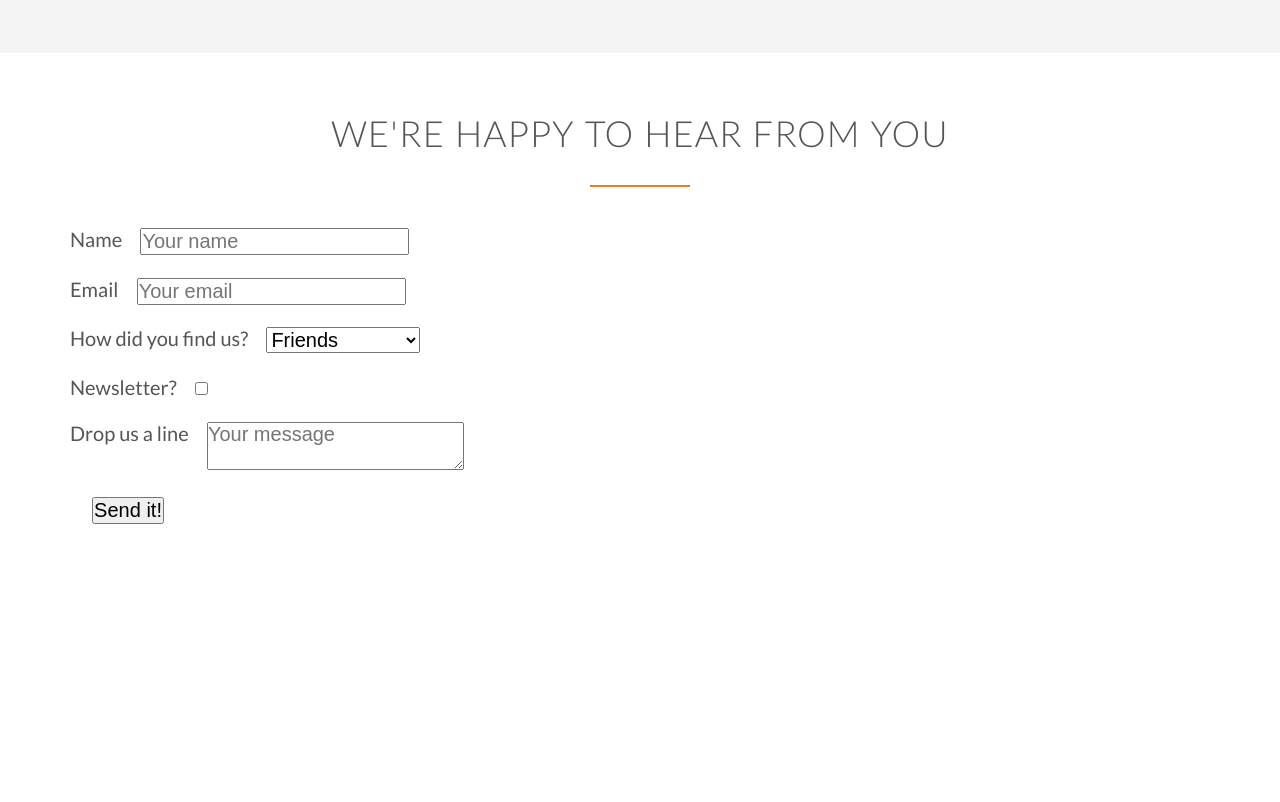
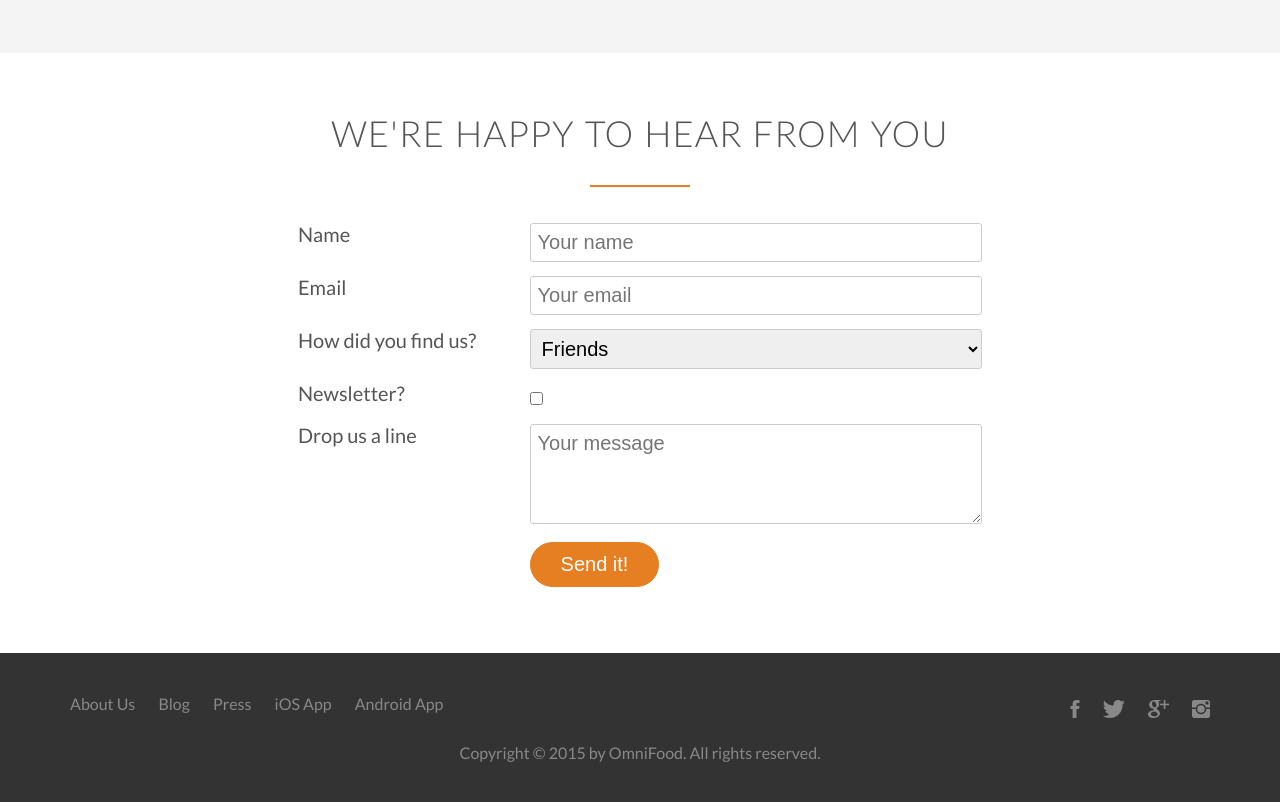
Before and after one commit to HymanZHAN/Omnifood, a plain HTML site: page index.html in a window 1280 px wide. Shown: the part 4342-5144 px from the top of the page. Before the commit the page ends 4937 px from the top, so only its background shows below. Drawn offline with Linux system fonts and the light colour scheme; files whose address does not match are found by name.

Commit message:
EOD: Finished section form and footer. Whole static page completed.

```diff
--- a/index.html
+++ b/index.html
@@ -317,28 +317,28 @@
                 <h2>We're happy to hear from you</h2>
             </div>
             <div class="row">
-                <form action="#" method="post" class="contact-from">
+                <form action="#" method="post" class="contact-form">
                     <div class="row">
-                        <div class="col">
+                        <div class="col span-1-of-3">
                             <label for="name">Name</label>
                         </div>
-                        <div class="col">
+                        <div class="col span-2-of-3">
                             <input type="text" name="name" id="name" placeholder="Your name" required>
                         </div>
                     </div>
                     <div class="row">
-                        <div class="col">
+                        <div class="col span-1-of-3">
                             <label for="email">Email</label>
                         </div>
-                        <div class="col">
+                        <div class="col span-2-of-3">
                             <input type="email" name="email" id="email" placeholder="Your email" required>
                         </div>
                     </div>
                     <div class="row">
-                        <div class="col">
+                        <div class="col span-1-of-3">
                             <label for="find-us">How did you find us?</label>
                         </div>
-                        <div class="col">
+                        <div class="col span-2-of-3">
                             <select name="find-us" id="find-us">
                                 <option value="friends">Friends</option>
                                 <option value="search">Search Engine</option>
@@ -348,31 +348,58 @@
                         </div>
                     </div>
                     <div class="row">
-                        <div class="col">
+                        <div class="col span-1-of-3">
                             <label for="">Newsletter?</label>
                         </div>
-                        <div class="col">
+                        <div class="col span-2-of-3">
                             <input type="checkbox" name="newsletter" id="newsletter">
                         </div>
                     </div>
                     <div class="row">
-                        <div class="col">
+                        <div class="col span-1-of-3">
                             <label>Drop us a line</label>
                         </div>
-                        <div class="col">
+                        <div class="col span-2-of-3">
                             <textarea name="message" id="message" placeholder="Your message"></textarea>
                         </div>
                     </div>
                     <div class="row">
-                        <div class="col">
+                        <div class="col span-1-of-3">
                             <label>&nbsp;</label>
                         </div>
-                        <div class="col">
+                        <div class="col span-2-of-3">
                             <input type="submit" value="Send it!">
                         </div>
                     </div>
                 </form>
             </div>
         </section>
+
+        <footer>
+            <div class="row">
+                <div class="col span-1-of-2">
+                    <ul class="footer-nav">
+                        <li><a href="#">About Us</a></li>
+                        <li><a href="">Blog</a></li>
+                        <li><a href="">Press</a></li>
+                        <li><a href="">iOS App</a></li>
+                        <li><a href="">Android App</a></li>
+                    </ul>
+                </div>
+                <div class="col span-1-of-2">
+                    <ul class="social-links">
+                        <li><a href="#"><i class="ion-social-facebook"></i></a></li>
+                        <li><a href="#"><i class="ion-social-twitter"></i></a></li>
+                        <li><a href="#"><i class="ion-social-googleplus"></i></a></li>
+                        <li><a href="#"><i class="ion-social-instagram"></i></a></li>
+                    </ul>
+                </div>
+                <div class="row">
+                    <p>
+                        Copyright &copy; 2015 by OmniFood. All rights reserved.
+                    </p>
+                </div>
+            </div>
+        </footer>
     </body>
 </html>
--- a/resources/css/style.css
+++ b/resources/css/style.css
@@ -138,7 +138,8 @@ header {
 /*------ BUTTONS ------ */
 
 .btn:visited,
-.btn:link {
+.btn:link,
+input[type=submit] {
 display: inline-block;
     padding: 10px 30px;
     font-weight: 300;
@@ -148,7 +149,8 @@ display: inline-block;
 }
 
 .btn-full:visited,
-.btn-full:link {
+.btn-full:link,
+input[type=submit] {
     background-color: #e67e22;
     border: 1px solid #e67e22;
     color: #fff;
@@ -162,7 +164,9 @@ display: inline-block;
 }
 
 .btn:hover,
-.btn:active {
+.btn:active,
+input[type=submit]:hover,
+input[type=submit]:active {
     background-color: #cf6d17;
 }
 .btn-full:hover,
@@ -472,3 +476,115 @@ cite img {
     float: left;
     line-height: 120%;
 }
+
+/*------ FORM ------ */
+
+.contact-form {
+    width: 60%;
+    margin: 0 auto;
+}
+
+input[type=text],
+input[type=email],
+select,
+textarea {
+    width: 100%;
+    padding: 7px;
+    border-radius: 3px;
+    border: 1px solid #cccccc;
+}
+
+textarea {
+    height: 100px;
+}
+
+input[type=checkbox] {
+    margin: 10px 5px 5px 0;
+}
+
+*:focus {
+    outline: none;
+}
+
+/*------ FOOTER ------ */
+
+footer {
+    background-color: #333;
+    padding:40px;
+    padding-top: 30px;
+    font-size: 80%;
+}
+
+footer p{
+    color: #888;
+    text-align: center;
+}
+
+.footer-nav {
+    list-style: none;
+    float: left;
+    margin-bottom: 10px;
+
+}
+
+.social-links {
+    list-style: none;
+    float: right;
+    margin-bottom: 10px;
+}
+
+.social-links li,
+.footer-nav li {
+    margin-right: 20px;
+    display: inline-block;
+}
+
+.social-links li:last-child,
+.footer-nav li:last-child{
+    margin-right:0;
+}
+
+.footer-nav li a:link,
+.footer-nav li a:visited,
+.social-links li a:link,
+.social-links li a:visited {
+    text-decoration: none;
+    border: 0;
+    color: #888;
+    transition: color 0.2s;
+}
+
+.social-links li a:link,
+.social-links li a:visited {
+    font-size: 150%;
+}
+
+.footer-nav li a:hover,
+.footer-nav li a:active,
+.social-links li a:hover,
+.social-links li a:active {
+    color: #ddd;
+}
+
+.ion-social-facebook:hover,
+.ion-social-twitter:hover,
+.ion-social-googleplus:hover,
+.ion-social-instagram:hover {
+    transition: color 0.2s;
+}
+
+.ion-social-facebook:hover {
+    color: #3b5998;
+}
+
+.ion-social-twitter:hover {
+    color: #00acde;
+}
+
+.ion-social-googleplus:hover {
+    color: #dd4b39;
+}
+
+.ion-social-instagram:hover {
+    color: #517fa4;
+}
```
